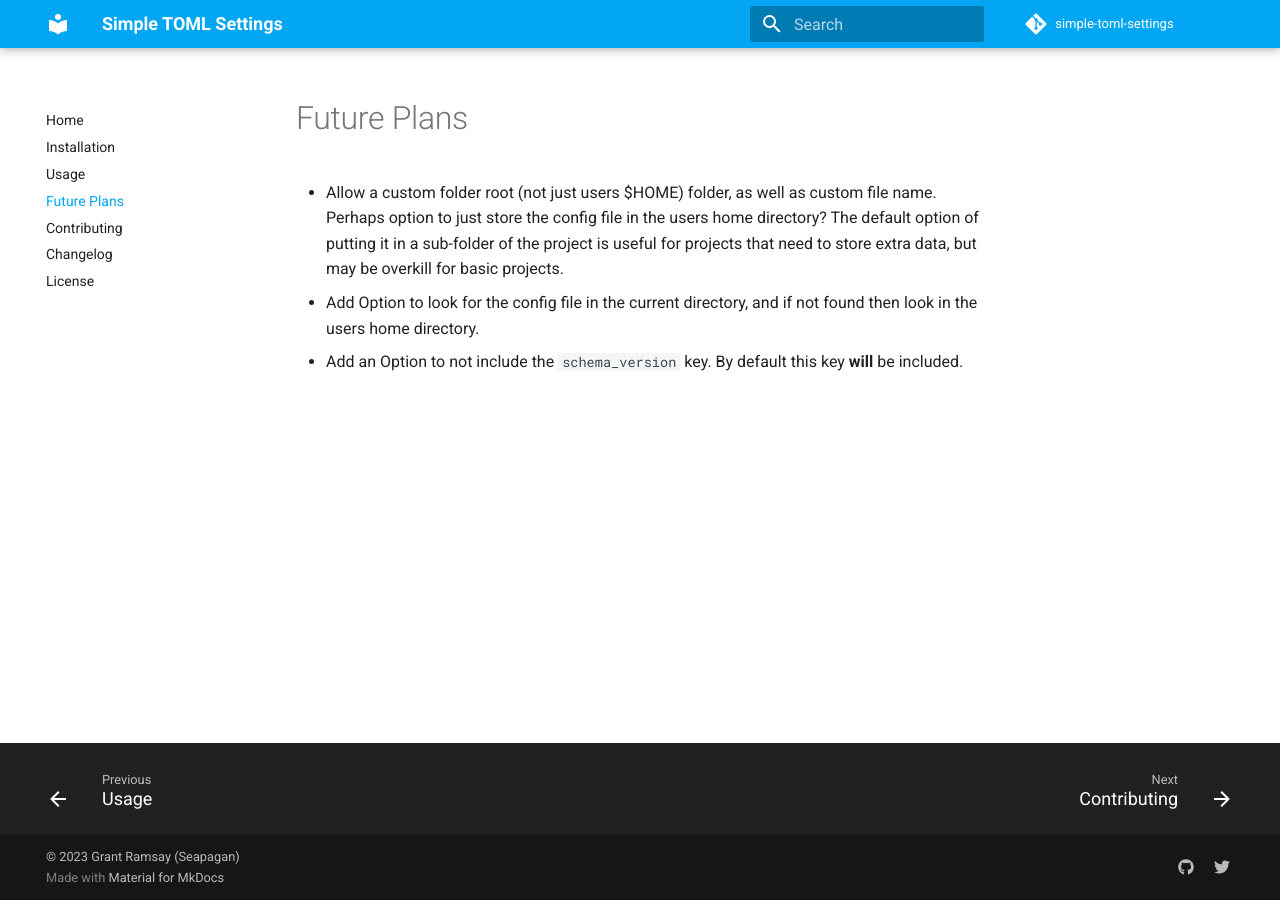
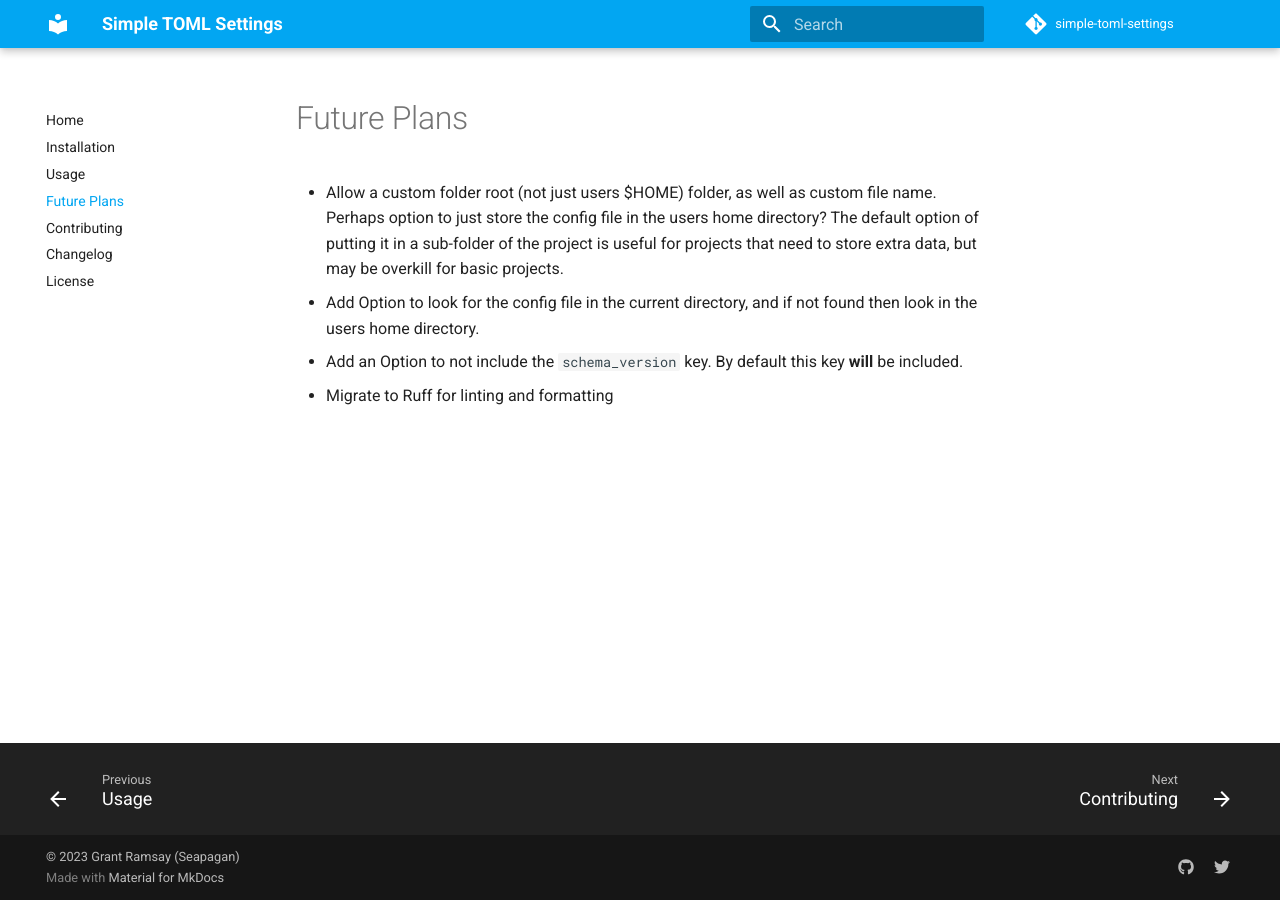
Before and after one commit to seapagan/simple-toml-settings, an MkDocs documentation site: the page built from docs/future-plans.md, in a window 1280 px wide. Built offline with MkDocs 1.6.1 and Material for MkDocs 9.7.7, drawn with Linux system fonts in a browser that asks for light colours; comment, search, counter and statistics services are not loaded.

Commit message:
Update TODO.md

```diff
--- a/TODO.md
+++ b/TODO.md
@@ -9,3 +9,4 @@
   found then look in the users home directory.
 - Add an Option to not include the `schema_version` key. By default this key
   **will** be included.
+- Migrate to Ruff for linting and formatting
```
